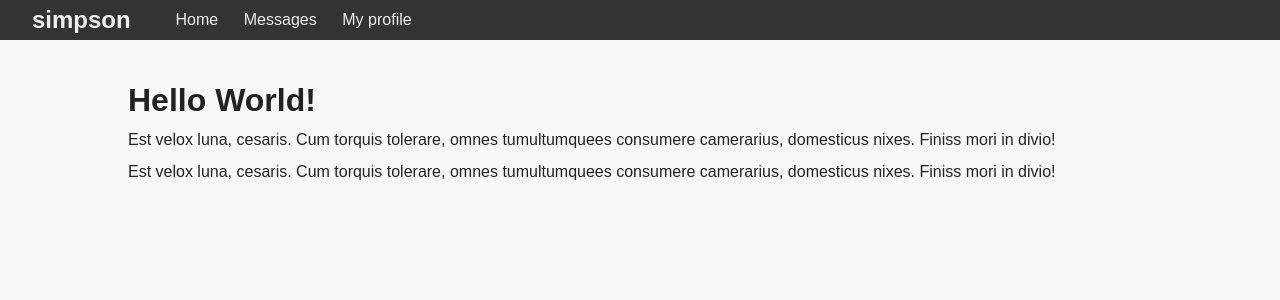
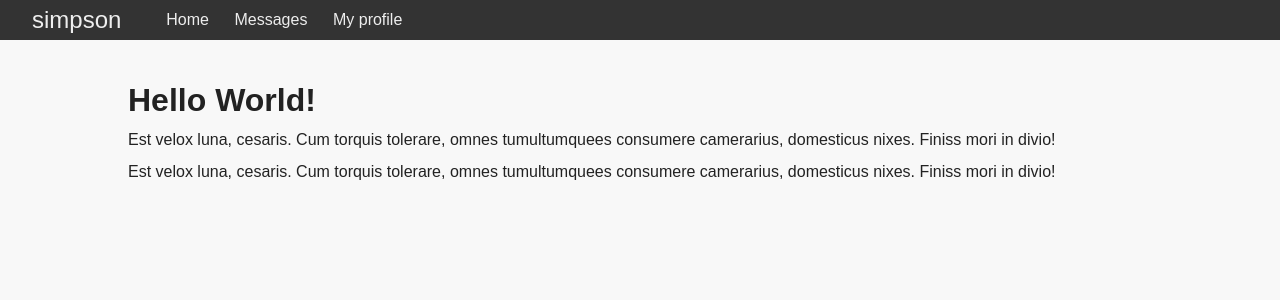
Before and after one commit to vvye/simpson, a PHP site: page / in a window 1280 px wide. Shown: the top 300 px of the page. Run offline with PHP 8.4, Linux system fonts and the light colour scheme.

Commit message:
Change heading in menu from h1 to span

```diff
--- a/css/main.css
+++ b/css/main.css
@@ -9,16 +9,20 @@ body {
     color: #222;
 }
 
-nav h1 {
+nav {
+    background-color: #333;
+}
+
+nav span {
     margin: 0 2rem;
     color: #eee;
     line-height: 1.5rem;
     display: inline-block;
     vertical-align: bottom;
+    font-size: 1.5rem;
 }
 
 nav ul {
-    background-color: #333;
     font-size: 0;
 }
 
--- a/inc/templates/menu.php
+++ b/inc/templates/menu.php
@@ -1,6 +1,6 @@
 <nav>
 	<ul>
-		<li><h1>simpson</h1></li>
+		<li><span>simpson</span></li>
 		<?php foreach ($menuItems as $menuItem): ?>
 			<li><a href="?p=<?= $menuItem['name'] ?>"><?= $menuItem['caption'] ?? $menuItem['name'] ?></a></li>
 		<?php endforeach ?>
```
